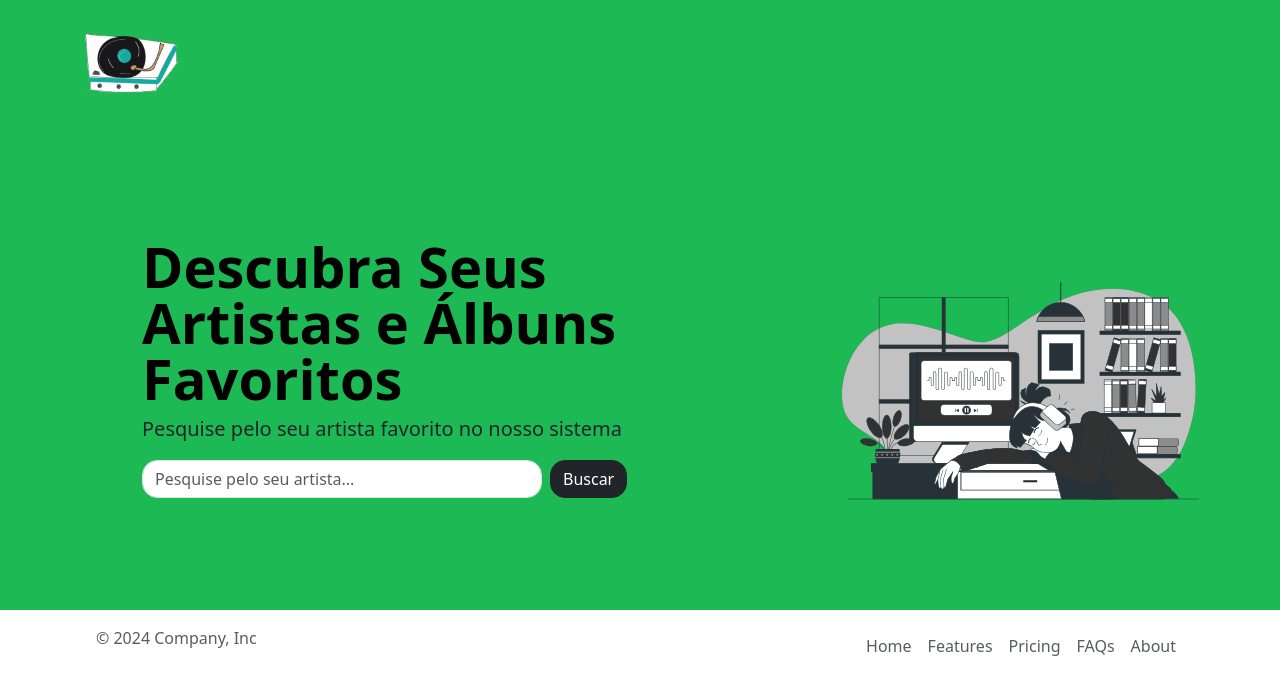
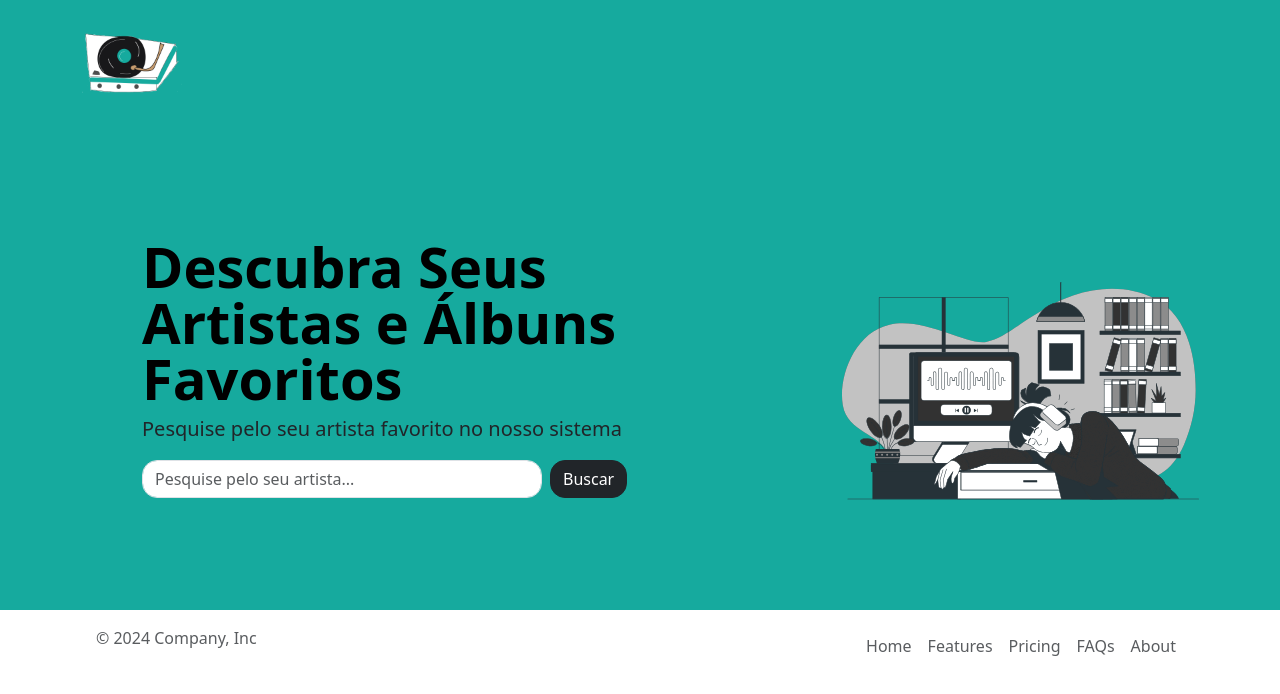
Before and after one commit to joyzinhw/AMOTRAPI, a React (Vite) app: page / in a window 1280 px wide. Shown: the top 694 px of the page. Built offline with nearby package versions, Linux system fonts and the light colour scheme.

Commit message:
add: ajustes

```diff
--- a/src/App.css
+++ b/src/App.css
@@ -6,5 +6,5 @@
 }*/
 
 .custom-bg{
-  background-color: #1DB954 ;
+  background-color: #16aa9e ;
 }
--- a/src/components/buttons/button.css
+++ b/src/components/buttons/button.css
@@ -3,7 +3,7 @@
 }
 .custom-login-button{
     text-decoration: none;
-    color: black;
+    color: #18181a;
 }
 .custom-login-button:hover{
     background-color: #424649;
```
Also changed, not shown: 1 other file (tests, documents, lock files or other folders).
